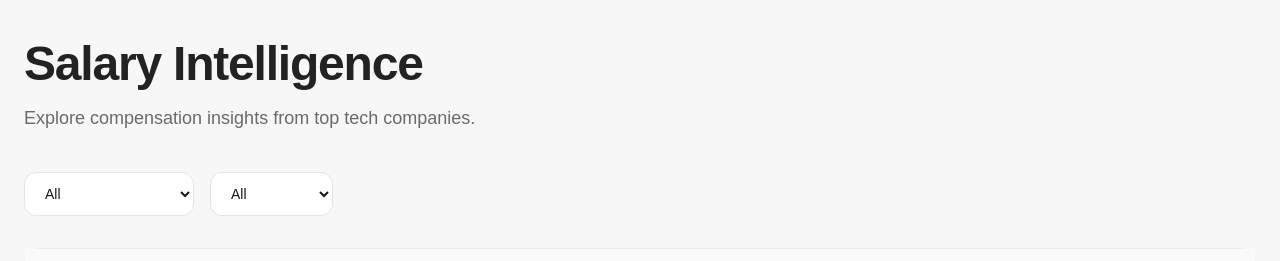
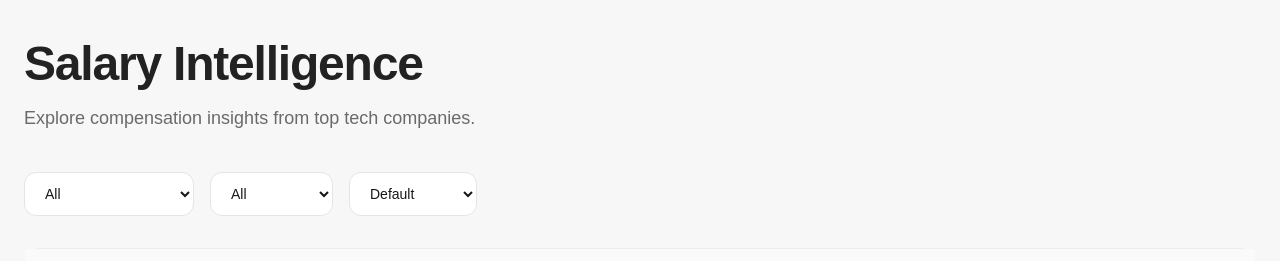
Before and after one commit to Glencode-334/talentdash-trial, a Next.js app: page /salaries in a window 1280 px wide. Shown: the top 261 px of the page. Built offline with nearby package versions, Linux system fonts and the light colour scheme.

Commit message:
Implement URL-driven filtering and sorting architecture

```diff
--- a/app/salaries/page.tsx
+++ b/app/salaries/page.tsx
@@ -14,6 +14,7 @@ type SalariesPageProps = {
   searchParams: Promise<{
     role?: string;
     location?: string;
+    sort?: string;
   }>;
 };
 
--- a/components/features/FilterBar.tsx
+++ b/components/features/FilterBar.tsx
@@ -8,6 +8,7 @@ import {
 import {
   roleOptions,
   locationOptions,
+  sortOptions,
 } from "@/config/filters";
 
 export function FilterBar() {
@@ -23,9 +24,13 @@ export function FilterBar() {
   const selectedLocation =
     searchParams.get("location") ?? "All";
 
+  const selectedSort =
+  searchParams.get("sort") ?? "Default";
+
   function updateFilters(
     role: string,
-    location: string
+    location: string,
+    sort: string
   ) {
 
     const params =
@@ -42,9 +47,12 @@ export function FilterBar() {
       );
     }
 
+    if (sort !== "Default") {
+      params.set("sort", sort);
+    }
+
     const query =
       params.toString();
-
     router.push(
       query
         ? `/salaries?${query}`
@@ -62,7 +70,8 @@ export function FilterBar() {
 
           updateFilters(
             event.target.value,
-            selectedLocation
+            selectedLocation,
+            selectedSort
           )
 
         }
@@ -90,7 +99,8 @@ export function FilterBar() {
 
           updateFilters(
             selectedRole,
-            event.target.value
+            event.target.value,
+            selectedSort
           )
 
         }
@@ -114,6 +124,35 @@ export function FilterBar() {
 
       </select>
 
+      <select
+  value={selectedSort}
+  onChange={(event) =>
+
+    updateFilters(
+      selectedRole,
+      selectedLocation,
+      event.target.value
+    )
+
+  }
+  className="rounded-xl border border-[#E5E5E5] bg-white px-4 py-3 text-sm outline-none"
+>
+
+  {sortOptions.map((sort) => (
+
+    <option
+      key={sort}
+      value={sort}
+    >
+
+      {sort}
+
+    </option>
+
+  ))}
+
+</select>
+
     </div>
   );
 }
--- a/config/filters.ts
+++ b/config/filters.ts
@@ -3,6 +3,8 @@ export const roleOptions = [
   "Software Engineer",
   "Frontend Engineer",
   "Product Engineer",
+  "Backend Engineer",
+  "Data Engineer"
 ];
 
 export const locationOptions = [
@@ -10,4 +12,12 @@ export const locationOptions = [
   "Bangalore",
   "Hyderabad",
   "Remote",
+  "Noida",
+  "Gurgaon"
 ];
+
+export const sortOptions = [
+  "Default",
+  "High to Low",
+  "Low to High",
+];
```
